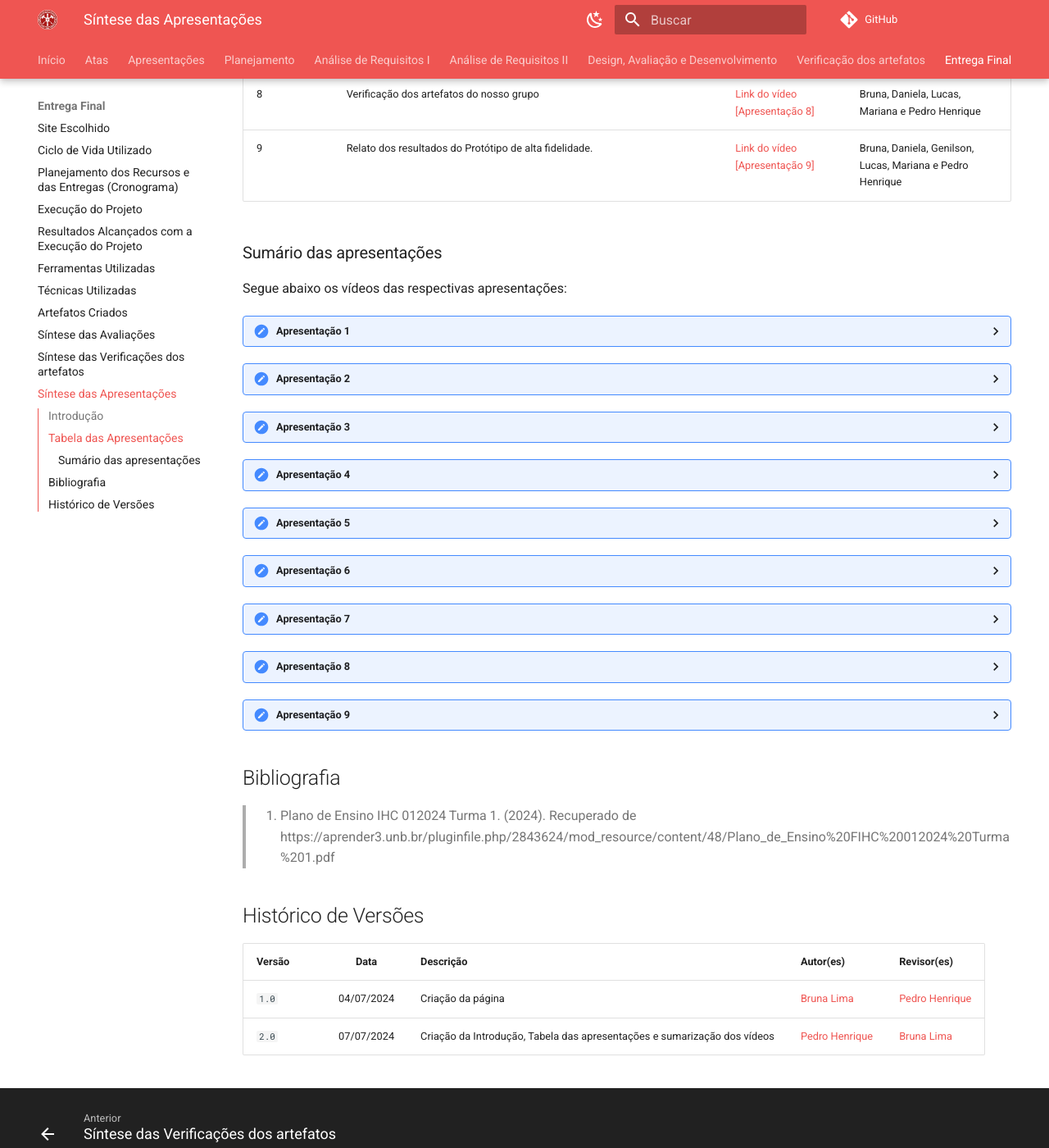
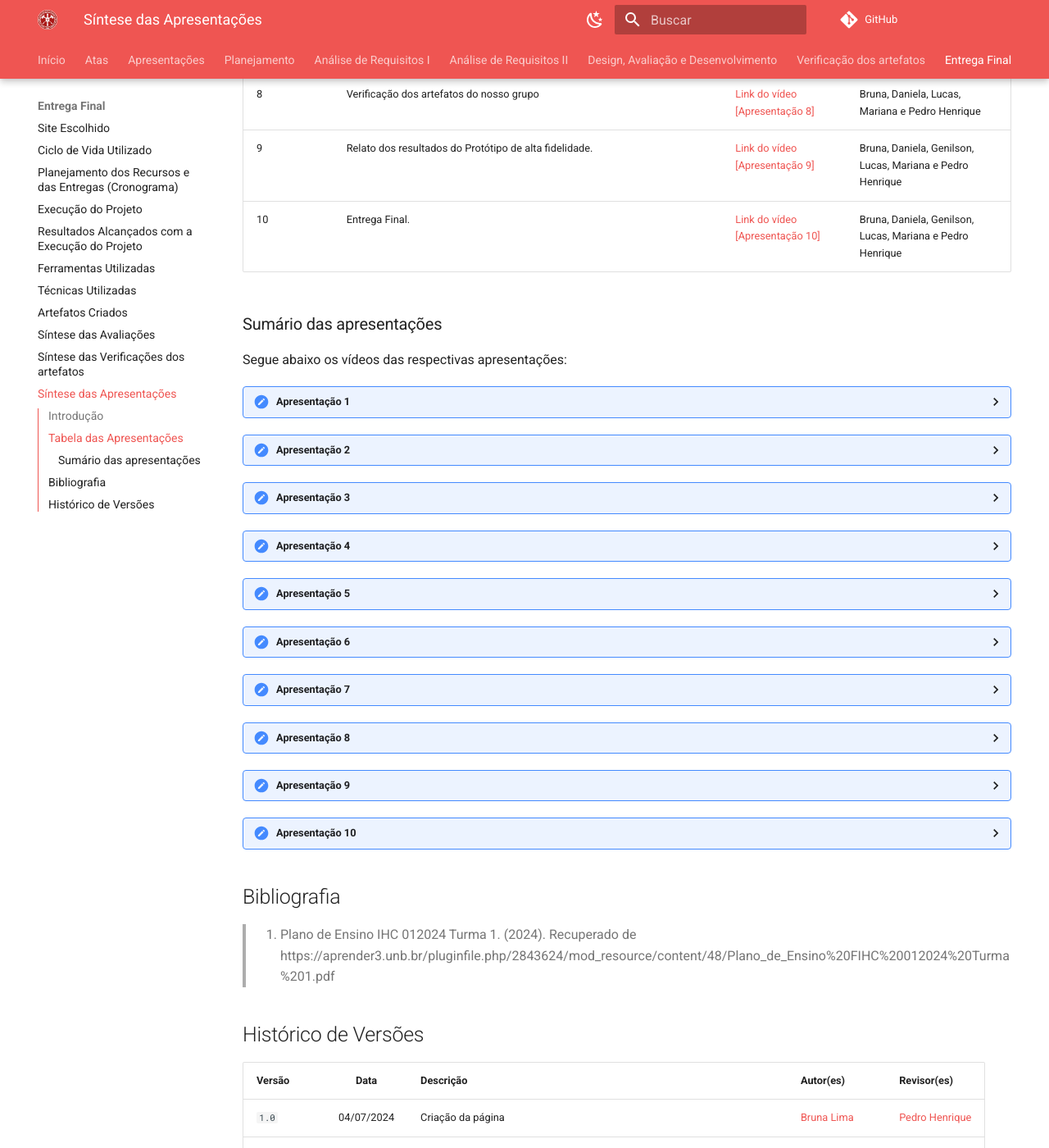
Before and after one commit to Interacao-Humano-Computador/2024.1-CBMERJ, an MkDocs documentation site: the page built from docs/entrega_final/sintese_apresentacoes.md, in a window 1280 px wide and 1400 px high, scrolled down 1030 px. Shown: the whole window at 82% size. Built offline with MkDocs 1.6.1 and Material for MkDocs 9.7.7, drawn with Linux system fonts in a browser that asks for light colours; comment, search, counter and statistics services are not loaded.

Commit message:
Adicionando apresentação final na tabela de apresentações

```diff
--- a/docs/entrega_final/sintese_apresentacoes.md
+++ b/docs/entrega_final/sintese_apresentacoes.md
@@ -15,6 +15,7 @@ A tabela a seguir sintetiza os vídeos das apresentações que foram produzidos
 | 7 | Relato dos resultados do Protótipo de Papel; Planejamento da Avaliação do protótipo de alta fidelidade e o planejamento do relato dos resultados da avaliação do protótipo de alta fidelidade. | [Link do vídeo [Apresentação 7]](https://youtu.be/n8GcaS20aGo) | Bruna, Daniela, Genilson, Mariana e Pedro Henrique |
 | 8 | Verificação dos artefatos do nosso grupo | [Link do vídeo [Apresentação 8]](https://youtu.be/jYDBm0_AUHY) | Bruna, Daniela, Lucas, Mariana e Pedro Henrique |
 | 9 | Relato dos resultados do Protótipo de alta fidelidade. | [Link do vídeo [Apresentação 9]](https://youtu.be/zfyqrfHSqg8?si=TxVVmjthLy69mvoI) | Bruna, Daniela, Genilson, Lucas, Mariana e Pedro Henrique |
+| 10 | Entrega Final. | [Link do vídeo [Apresentação 10]](https://youtu.be/-z5XRH0HnTo?si=3vlcZ9lztHF6wLnF) | Bruna, Daniela, Genilson, Lucas, Mariana e Pedro Henrique |
 
 ### Sumário das apresentações
 
@@ -138,6 +139,19 @@ Fonte: autores.
 
 </details>
 
+<details>
+
+<summary><b> Apresentação 10 </b></summary>
+
+**Vídeo 10: Apresentação 10**
+
+<iframe width="560" height="315" src="https://www.youtube.com/embed/-z5XRH0HnTo?si=3vlcZ9lztHF6wLnF" title="YouTube video player" frameborder="0" allow="accelerometer; autoplay; clipboard-write; encrypted-media; gyroscope; picture-in-picture; web-share" referrerpolicy="strict-origin-when-cross-origin" allowfullscreen></iframe>
+
+<p>Vídeo 10: apresentação 10</p>
+Fonte: autores.
+
+</details>
+
 ## Bibliografia
 > 1. Plano de Ensino IHC 012024 Turma 1. (2024). Recuperado de https://aprender3.unb.br/pluginfile.php/2843624/mod_resource/content/48/Plano_de_Ensino%20FIHC%20012024%20Turma%201.pdf
 
```
